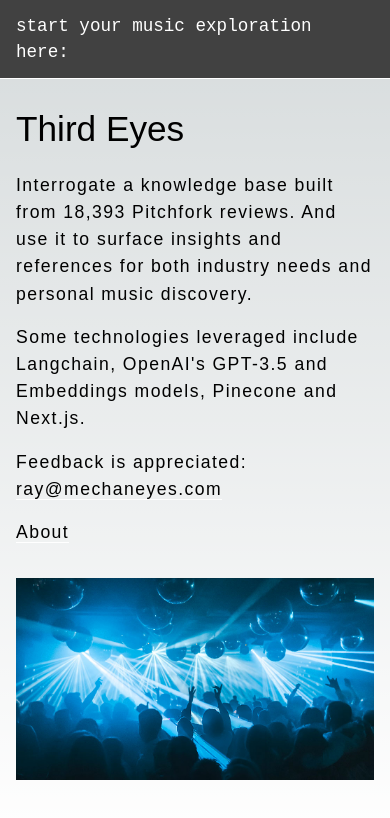
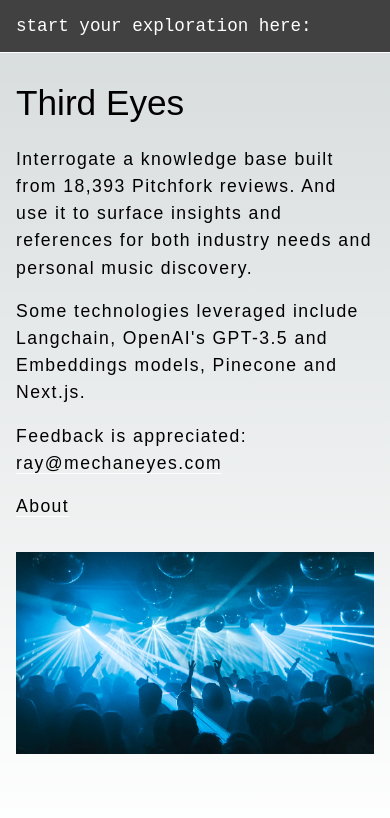
Before and after one commit to mechaneyes/aframe, a Next.js app: page / in a window 390 px wide. Shown: the top 818 px of the page. Built offline with nearby package versions, Linux system fonts and the light colour scheme; a web font is replaced by a local one.

Commit message:
copy tweak for mobile + <Image priority />

```diff
--- a/app/page.js
+++ b/app/page.js
@@ -3,7 +3,6 @@
 import { useEffect, useState, useRef } from "react";
 import Image from "next/image";
 import Link from "next/link";
-
 import axios from "axios";
 
 import "./styles/styles.scss";
@@ -66,7 +65,7 @@ export default function Home() {
   //
   useEffect(() => {
     let i = 0;
-    const copy = "start your music exploration here: ";
+    const copy = "start your exploration here: ";
     const speed = 50;
     function writeTyper() {
       if (i < copy.length) {
@@ -276,6 +275,7 @@ export default function Home() {
             sizes="100vw"
             style={{ width: "100%", height: "auto" }}
             alt="Party Pic"
+            priority
           />
         </div>
       </section>
```
